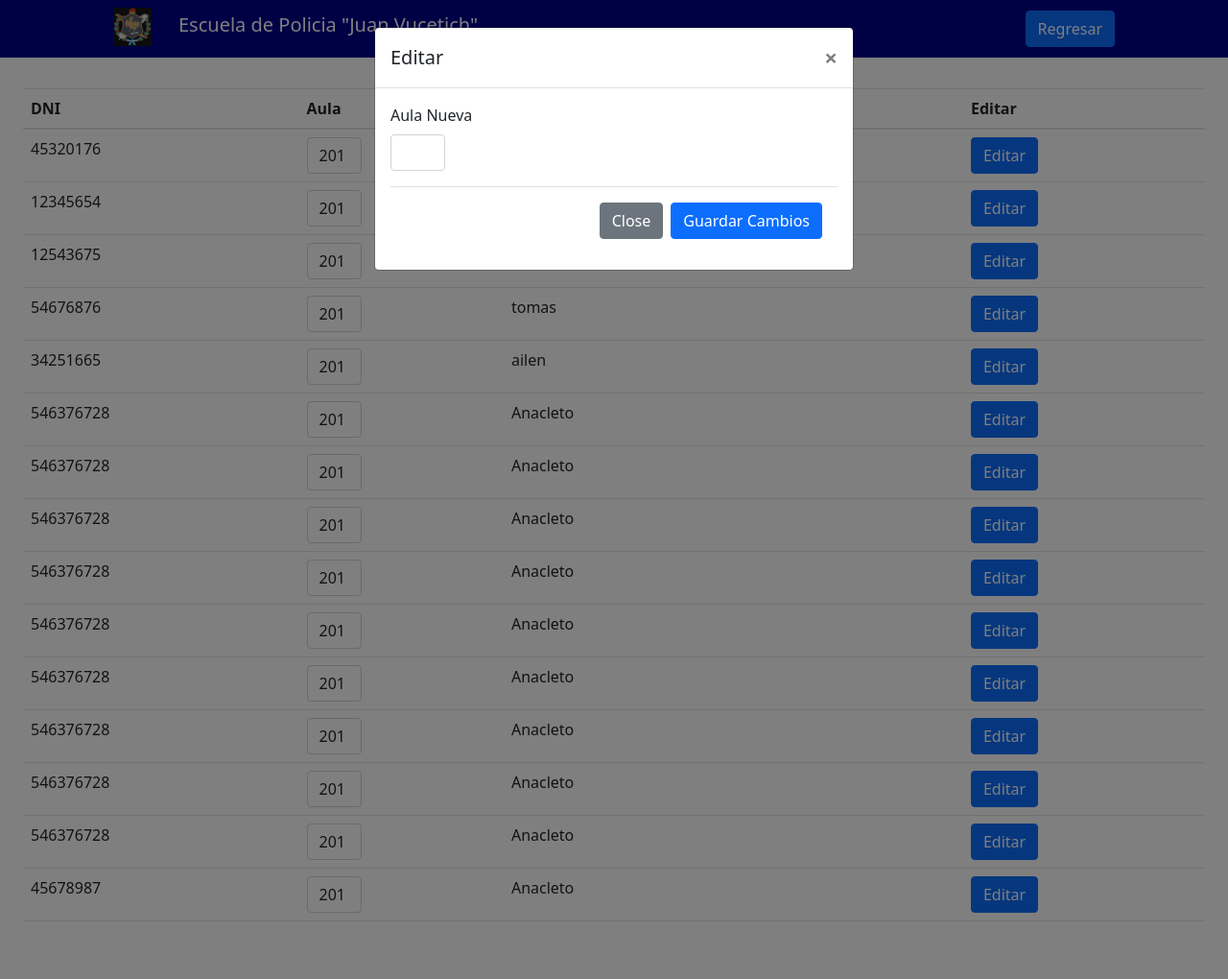
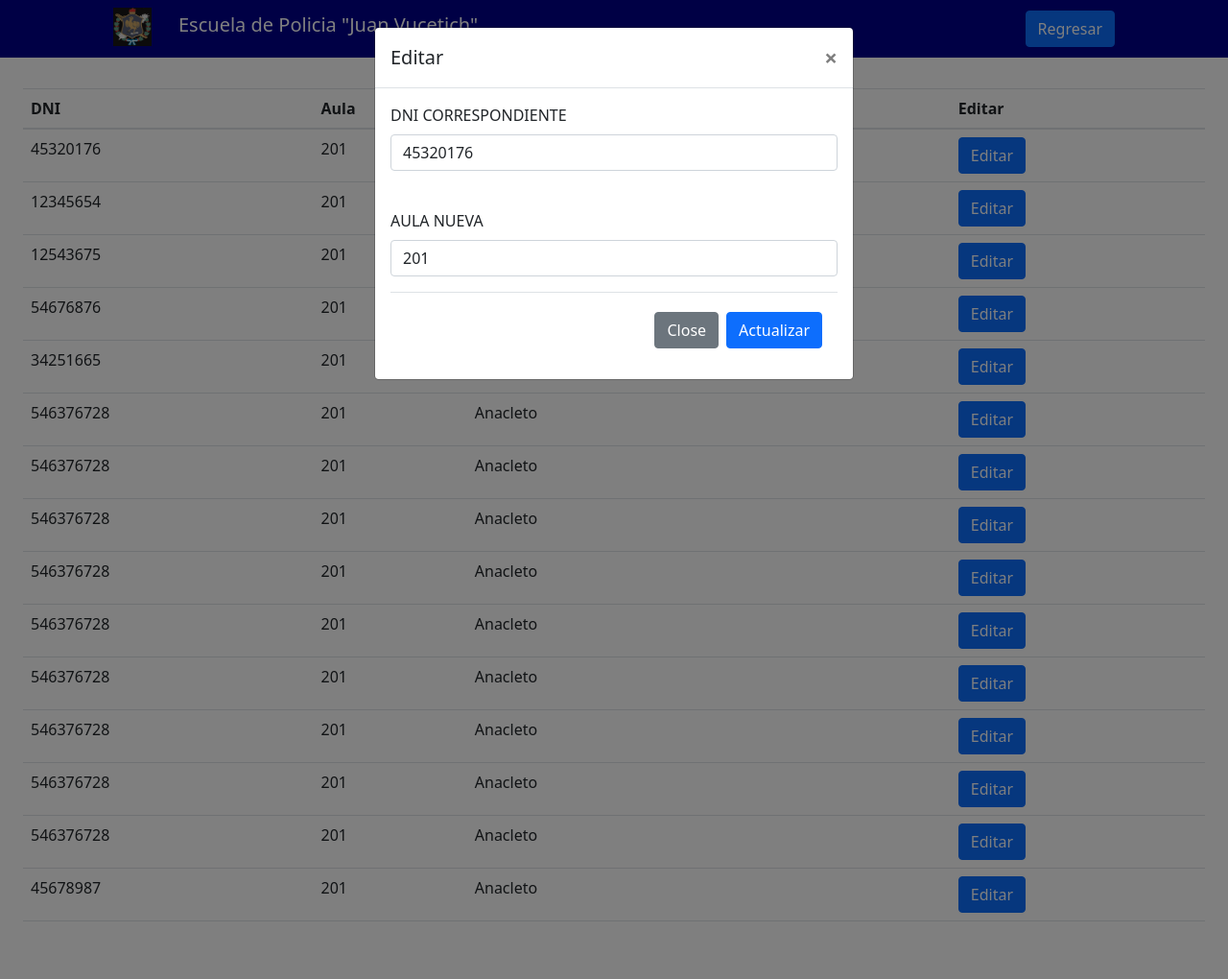
Before and after one commit to rodrigoacunaa/policia, a PHP site: page /policia/cargarCambiosdeaula.php in a window 1280 px wide, after a click on "Editar". Shown: the whole page at 96% size. Run offline with PHP 8.4, Linux system fonts and the light colour scheme; a user stored in the database is signed in; data comes from the database, SQL or seed files in the repository; data that the repository does not hold is empty.

Commit message:
Tabla de cambio de aula Funcionando

```diff
--- a/cargarCambiosdeaula.php
+++ b/cargarCambiosdeaula.php
@@ -26,7 +26,7 @@ destroyAdmin();
 </head>
 <body>
     <style type="text/css">
-        #aula{
+        #aula .dni{
             width: 57px;
         };
 
@@ -72,8 +72,8 @@ destroyAdmin();
     $dni=$row['dni'];
 
     echo "<tr>";
-    echo "<td scope='row' id='dni'>$dni</td>";
-    echo "<td> <input class='form-control' id='aula' value=".$row['aula']." > </td></a>";
+    echo "<td scope='row' name='dni' id='dni'>$dni</td>";
+    echo "<td scope='row'  id='aula'>" . $row['aula']. "</td>";
 	echo "<td scope='row' id='nombreyapellido'>". $row['nomApe']."</td>";
     echo "<td scope='row'> <button type='button' class='btn btn-primary editbtn' data-toggle='modal' data-target='#editar'>
     Editar</button></td>";
@@ -114,14 +114,19 @@ destroyAdmin();
                 </div>
                 <div class="modal-body">
                     <!--Formulario -->
-                    <form action="modificaraula.php" method="POST">
+                    <form action="modulos/modificaraula.php" method="POST">
                         <div class="form-group">
-                            <label for="">Aula Nueva</label>
-                            <input class="form-control" name="aula" id="aula">
+                            <label for="">DNI CORRESPONDIENTE</label>
+                            <input class="form-control" name="dni1" id="dni">
+                            <label name="aula" id="aula"></label>
                         </div>
-                        <div class="modal-footer">
+                        <div class="form-group">
+                        <label >AULA NUEVA</label>
+                        <input class="form-control" name="aulan" id="aulan">
+                        </div>
+                        <div class="modal-footer pt-3" >
                             <button type="button" class="btn btn-secondary" data-dismiss="modal">Close</button>
-                            <button type="submit" class="btn btn-primary">Guardar Cambios</button>
+                            <button type="submit" class="btn btn-primary">Actualizar</button>
                         </div>
 
                     </form>
@@ -139,7 +144,9 @@ destroyAdmin();
                     var datos = $tr.children("td").map(function(){
                         return $(this).text();
                     });
-                    $('#aula').val(datos[1]);
+
+                    $('#dni').val(datos[0]);
+                    $('#aulan').val(datos[1]);
                 });
 
         </script>
```
Also changed, not shown: modulos/modificaraula.php (+9 -0 lines).
